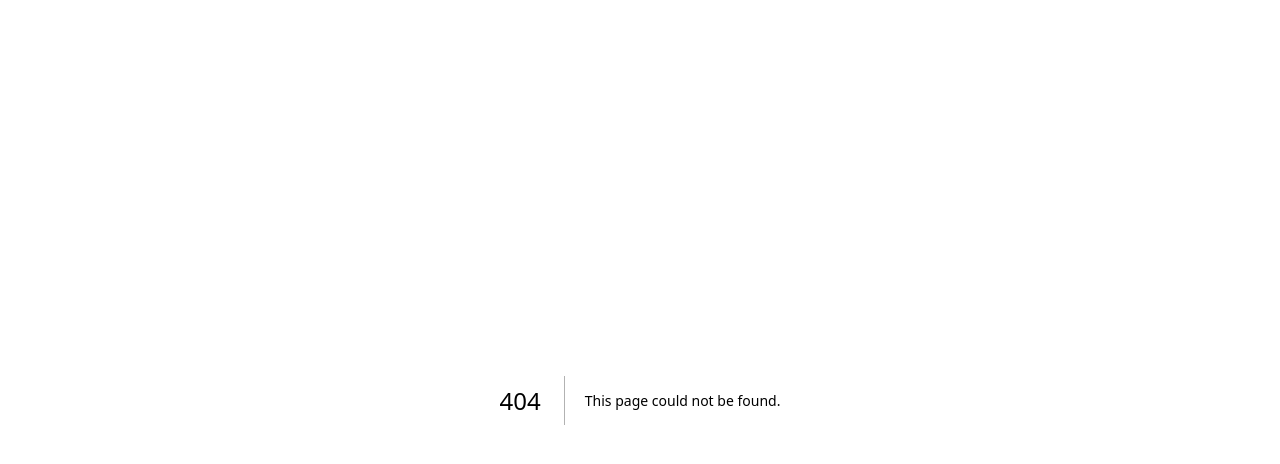
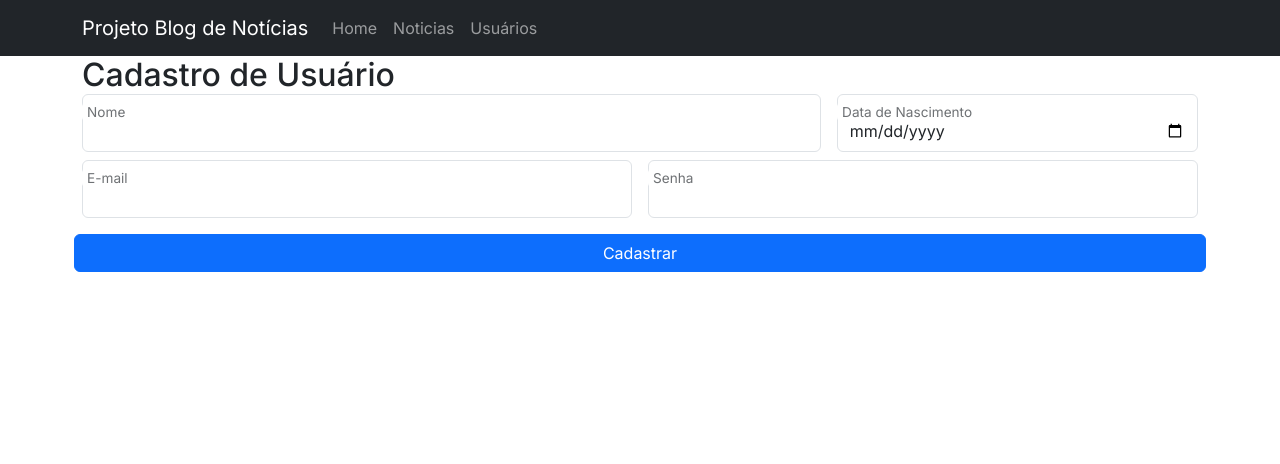
Before and after one commit to FabioPortella/estudo, a Next.js app: page /usuario in a window 1280 px wide. Before the commit this address had no page. Shown: the top 464 px of the page. Built offline with nearby package versions, Linux system fonts and the light colour scheme.

Commit message:
Cadastro de usuário

```diff
--- a/package.json
+++ b/package.json
@@ -23,6 +23,7 @@
     "sweetalert2": "^11.7.12",
     "sweetalert2-react-content": "^5.0.7",
     "tailwindcss": "3.3.2",
-    "yup": "^1.2.0"
+    "yup": "^1.2.0",
+    "zxcvbn": "^4.4.2"
   }
 }
--- a/src/app/(sistema)/layout.jsx
+++ b/src/app/(sistema)/layout.jsx
@@ -44,6 +44,9 @@ export default function Layout({ children }) {
                             <Link href="/noticia" legacyBehavior passHref>
                                 <Nav.Link>Noticias</Nav.Link>
                             </Link>
+                            <Link href="/usuario" legacyBehavior passHref>
+                                <Nav.Link>Usuários</Nav.Link>
+                            </Link>
                         </Nav>
                     </Navbar.Collapse>
                 </Container>
--- a/src/app/(sistema)/noticia/novo.jsx
+++ b/src/app/(sistema)/noticia/novo.jsx
@@ -30,7 +30,7 @@ const schema = yup.object({
 
 }).required();
 
-export default function TipoCursoNovo() {
+export default function NoticiaNova() {
 
     const messageCallback = useContext(MessageCallbackContext);
 
--- a/src/app/(sistema)/noticia/page.jsx
+++ b/src/app/(sistema)/noticia/page.jsx
@@ -1,6 +1,6 @@
 "use client"
 
-import TipoCursoNovo from "./novo";
+import NoticiaNova from "./novo";
 import { Card, Row, Col, Collapse } from "react-bootstrap";
 import { useEffect, useState } from "react";
 
@@ -65,7 +65,7 @@ export default function Page() {
           <h3 className="text-center">Notícias</h3>
         </div>
         {grid}
-        <TipoCursoNovo />
+        <NoticiaNova />
       </div>
     </>
   );
--- /dev/null
+++ b/src/app/(sistema)/usuario/novo.jsx
@@ -0,0 +1,116 @@
+"use client";
+
+import React from 'react';
+import { Button, Container } from 'react-bootstrap';
+import { useContext, useEffect, useState } from "react";
+import { MessageCallbackContext } from "../layout"
+import { useForm } from 'react-hook-form';
+import { yupResolver } from '@hookform/resolvers/yup';
+import * as yup from 'yup';
+import zxcvbn from "zxcvbn"; // biblioteca para criação de seha "forte"
+
+const schema = yup.object({
+    nome: yup.string()
+        .min(5, 'O nome deve possuir, no mínimo, 5 caracteres')
+        .required('O nome é obrigatório'),
+
+    dataNascimento: yup.date()
+        .required('A data de nascimento é obrigatória')
+        .typeError('A data de nascimento é obrigatória'),
+
+    email: yup.string()
+        .email('Digite um e-mail válido')
+        .required('O e-mail é obrigatório'),
+
+    senha: yup.string()
+        .test("Informe uma Senha-forte", "A senha deve ser forte, com 8 caracteres com maiúsculo, minúsculo, número e um caractere especial", (value) => {
+            const result = zxcvbn(value);
+            return result.score >= 3; // pontuação mínima para uma senha ser considerada forte = contém uma combinação de caracteres maiúsculos, minúsculos, números e um caractere especial e comprimento de 8 caracteres.
+        })
+        .required('A senha é obrigatória'),
+
+}).required();
+
+const UsuarioNovo = () => {
+
+  const messageCallback = useContext(MessageCallbackContext);
+  const { register, handleSubmit, formState: { errors } } = useForm({
+    resolver: yupResolver(schema)
+  });
+
+  const onSubmit = (data) => {
+    const url = '/api/usuario';
+    var args = {
+        method: 'POST',
+        headers: {
+            'Accept': 'application/json',
+            'Content-Type': 'application/json'
+        },
+        body: JSON.stringify(data)
+    };
+
+    fetch(url, args).then((result) => {
+        result.json().then((resultData) => {
+            if (result.status == 200) {
+                //ações em caso de sucesso
+                messageCallback({ tipo: 'sucesso', texto: resultData });
+            }
+            else {
+                //ações em caso de erro
+                let errorMessage = '';
+                if (resultData.errors != null) {
+                    const totalErros = Object.keys(resultData.errors).length;
+
+                    for (var i = 0; i < totalErros; i++) {
+                        errorMessage = errorMessage + Object.values(resultData.errors)[i] + "<br/>";
+                    }
+                }
+                else
+                    errorMessage = resultData;
+
+                messageCallback({ tipo: 'erro', texto: errorMessage });
+            }
+        }
+        )
+    });
+}
+
+
+  return (
+    <div className='container'>
+        <h2>Cadastro de Usuário</h2>
+        <form className="row g-3" onSubmit={handleSubmit(onSubmit)}>
+
+            <div className="form-floating mt-2 col-md-8">
+              <input type="text" className="form-control" {...register("nome")}/>
+              <label>Nome</label>
+              <span className='text-danger'>{errors.nome?.message}</span>
+            </div>
+
+            <div className="form-floating mt-2 col-md-4">
+              <input type="date" className="form-control" {...register("dataNascimento")} />
+              <label>Data de Nascimento</label>
+              <span className="text-danger">{errors.dataNascimento?.message}</span>
+            </div>
+
+            <div className="form-floating mt-2 col-md-6">
+              <input type="email" className="form-control" {...register("email")} />
+              <label>E-mail</label>
+              <span className='text-danger'>{errors.email?.message}</span>
+            </div>
+
+            <div className="form-floating mt-2 col-md-6">
+              <input type="password" className="form-control" {...register("senha")} />
+              <label>Senha</label>
+              <span className='text-danger'>{errors.senha?.message}</span>
+            </div>
+
+            <Button type="submit" variant="primary">Cadastrar</Button>
+
+        </form>
+
+    </div>
+  );
+};
+
+export default UsuarioNovo;
--- /dev/null
+++ b/src/app/(sistema)/usuario/page.jsx
@@ -0,0 +1,9 @@
+import UsuarioNovo from "./novo";
+
+export default async function Page(){
+    return(
+        <>
+            <UsuarioNovo/>
+         </>
+    )
+}
```
Also changed, not shown: src/app/(sistema)/usuario/atualizacao.jsx (added), src/app/(sistema)/usuario/pesquisa.jsx (added), src/app/(sistema)/usuario/remocao.jsx (added), 1 other file (tests, documents, lock files or other folders).
